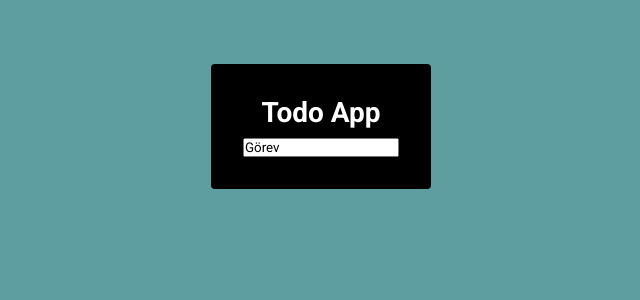
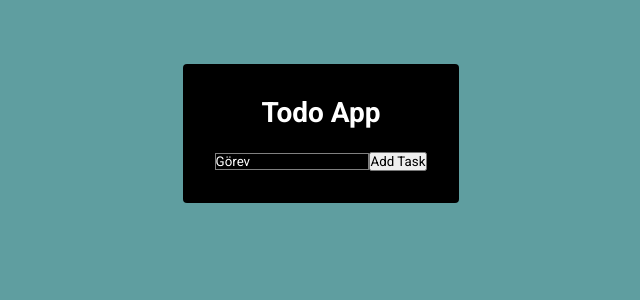
Before and after one commit to muslumhanerol/ToDo_App_With_React, a React (Create React App) app in the folder todo_app/: page / in a window 1280 px wide. Shown: the top 300 px of the page, without its empty margins (319-959 px from the left). Built offline with nearby package versions, Linux system fonts and the light colour scheme.

Commit message:
css_input&btn

```diff
--- a/todo_app/src/App.css
+++ b/todo_app/src/App.css
@@ -1,16 +1,16 @@
 @import url('https://fonts.googleapis.com/css2?family=Roboto:ital,wght@0,100;0,300;0,400;0,500;0,700;0,900;1,100;1,300;1,400;1,500;1,700;1,900&display=swap');
 
-*{
+* {
   font-family: 'roboto';
   margin: 0;
   padding: 0;
   box-sizing: border-box;
 }
 
-body{
+body {
   background-color: cadetblue;
   display: flex;
-  justify-content:center;
+  justify-content: center;
   align-items: center;
 }
 
@@ -18,15 +18,24 @@ body{
   text-align: center;
 }
 
-h1{
+h1 {
   color: #fff;
   margin-bottom: .5rem;
   font-size: 1.75rem;
 }
 
-.TodoWrapper{
-  background-color:black;
+.TodoWrapper {
+  background-color: black;
   margin-top: 4rem;
   padding: 2rem;
   border-radius: .25rem;
 }
+
+.TodoInput {
+  background: none;
+  color: white;
+  border: 1px solid gray;
+  padding: .5re 1rem;
+  margin-top: 1rem;
+
+}
--- a/todo_app/src/Components/TodoForm.js
+++ b/todo_app/src/Components/TodoForm.js
@@ -5,7 +5,7 @@ function TodoForm({ addTodo }) {
     <>
       <form className='TodoForm'>
         <input type='text' value={"Görev"} className='TodoInput' />
-
+        <button type='submit' className='TodoBtn'>Add Task</button>
       </form>
 
     </>
```
